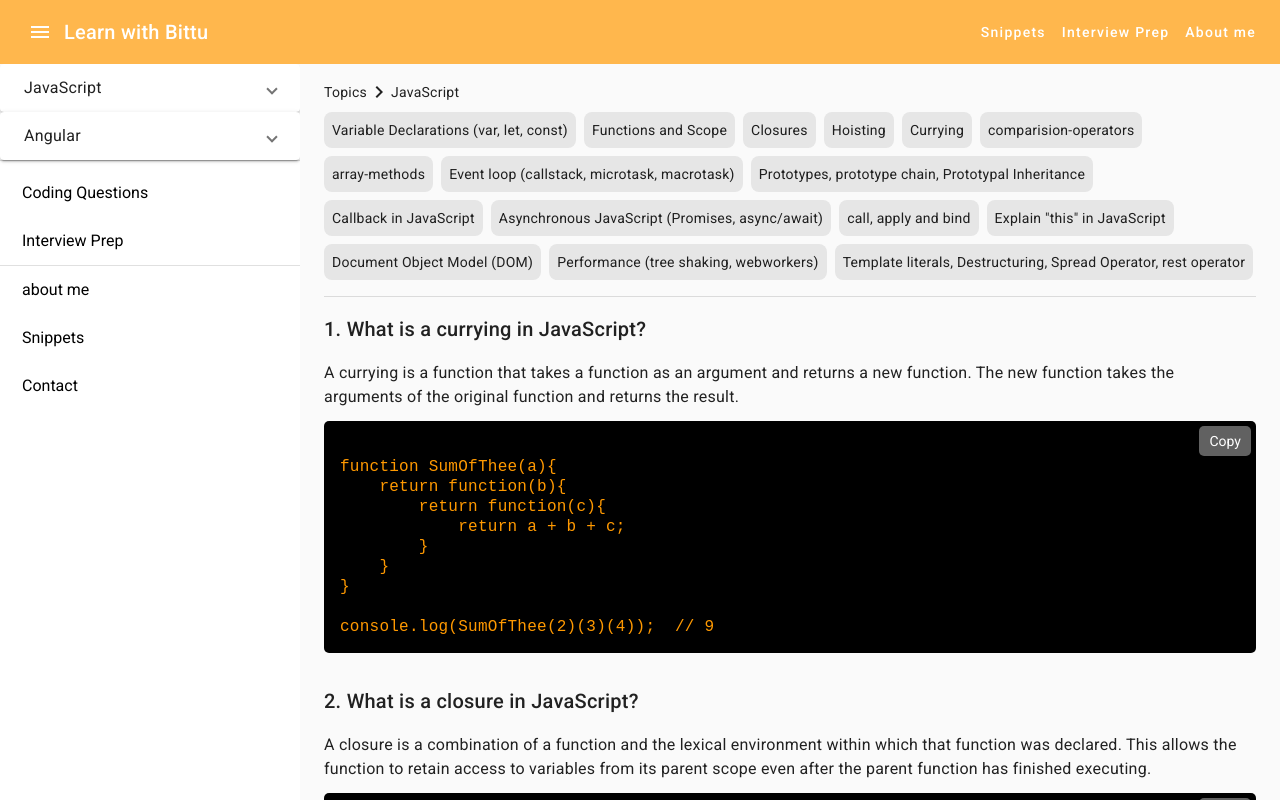
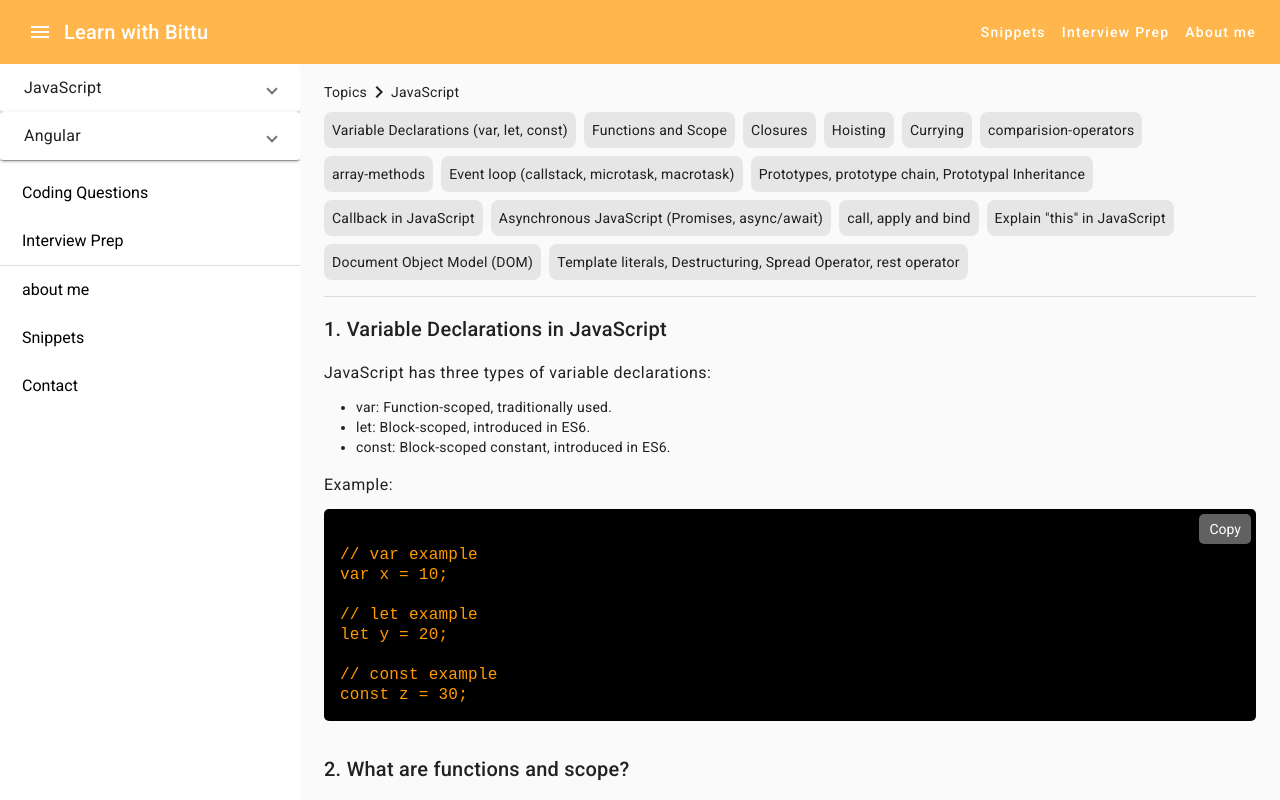
Before and after one commit to bittu1040/Learn-with-Bittu, an Angular app: page /javascript-articles in a window 1280 px wide. Built offline with nearby package versions, Linux system fonts and the light colour scheme.

Commit message:
styles and improvements

```diff
--- a/src/app/components/javascript-articles/javascript-articles.component.css
+++ b/src/app/components/javascript-articles/javascript-articles.component.css
@@ -12,6 +12,8 @@
 p{
     font-size: 1rem;
     line-height: 1.5;
+    letter-spacing: 0.5px;
+    text-align: justify;
   }
 
 
--- a/src/app/components/javascript-articles/javascript-articles.component.html
+++ b/src/app/components/javascript-articles/javascript-articles.component.html
@@ -13,7 +13,8 @@
     <div class="row mt-2 mb-3">
         <div class="col">
             <div class="d-flex flex-wrap gap-2">
-                <div *ngFor="let topic of JSTopics" class="custom-box" (click)="navigateToJSTopic(topic.id)">{{topic.name}}</div>
+                <div *ngFor="let topic of JSTopics" class="custom-box" (click)="navigateToJSTopic(topic.id)">
+                    {{topic.name}}</div>
             </div>
         </div>
     </div>
@@ -22,21 +23,34 @@
 
     <mat-divider></mat-divider>
 
-    <div class="row mt-3" id="currying">
+    <div class="row mt-3" id="variable-declarations">
         <div class="col">
-            <h2>1. What is a currying in JavaScript?</h2>
-            <p>A currying is a function that takes a function as an argument and returns a new function. The new
-                function takes the arguments of the original function and returns the result.</p>
+            <h2>1. Variable Declarations in JavaScript</h2>
+            <p>JavaScript has three types of variable declarations:</p>
+            <ul>
+                <li>var: Function-scoped, traditionally used.</li>
+                <li>let: Block-scoped, introduced in ES6.</li>
+                <li>const: Block-scoped constant, introduced in ES6.</li>
+            </ul>
+            <p>Example:</p>
             <div class="code-snippet-container">
-                <button (click)="copyToClipboard(curryingCodeSnippet)" class="copy-button">Copy</button>
-                <pre class="code-snippet">{{ curryingCodeSnippet }}</pre>
+                <button (click)="copyToClipboard(variableDeclarationSnippet)" class="copy-button">Copy</button>
+                <pre class="code-snippet">{{ variableDeclarationSnippet }}</pre>
             </div>
+        </div>
+    </div>
+
+
+    <div class="row mt-3" id="functions-and-scope">
+        <div class="col">
+            <h2>2. What are functions and scope?</h2>
+            <p>Explanation about functions and scope.</p>
         </div>
     </div>
 
     <div class="row mt-3" id="closures">
         <div class="col">
-            <h2>2. What is a closure in JavaScript?</h2>
+            <h2>3. What is a closure in JavaScript?</h2>
             <p>A closure is a combination of a function and the lexical environment within which that function was
                 declared. This allows the function to retain access to variables from its parent scope even after the
                 parent function has finished executing.</p>
@@ -47,18 +61,37 @@
         </div>
     </div>
 
+    <div class="row mt-3" id="hoisting">
+        <div class="col">
+            <h2>4. What is hoisting?</h2>
+            <p>Explanation about hoisting.</p>
+        </div>
+    </div>
+
+    <div class="row mt-3" id="currying">
+        <div class="col">
+            <h2>5. What is a currying in JavaScript?</h2>
+            <p>A currying is a function that takes a function as an argument and returns a new function. The new
+                function takes the arguments of the original function and returns the result.</p>
+            <div class="code-snippet-container">
+                <button (click)="copyToClipboard(curryingCodeSnippet)" class="copy-button">Copy</button>
+                <pre class="code-snippet">{{ curryingCodeSnippet }}</pre>
+            </div>
+        </div>
+    </div>
+
     <div class="row mt-3" id="comparison-operators">
         <div class="col">
-            <h2>3. Explain the difference between == and === operators in JavaScript.</h2>
+            <h2>6. Explain the difference between == and === operators in JavaScript.</h2>
             <p>The == operator checks for equality, but it performs type coercion if the operands are of different
                 types. On the other hand, the === operator checks for equality without performing type coercion, meaning
                 both value and type must be the same for it to return true.</p>
         </div>
     </div>
 
-    <div class="row mt-3">
+    <div class="row mt-3" id="array-methods">
         <div class="col">
-            <h2>4. List down some built-in array methods in JavaScript.</h2>
+            <h2>7. List down some built-in array methods in JavaScript.</h2>
             <p>JavaScript provides several built-in methods for manipulating arrays. Some of these methods include:</p>
             <ul>
                 <li>push()</li>
@@ -73,5 +106,55 @@
         </div>
     </div>
 
+    <div class="row mt-3" id="event-loop-callstack-microtask-macrotask">
+        <div class="col">
+            <h2>8. What is the event loop (callstack, microtask, macrotask)?</h2>
+            <p>Explanation about the event loop.</p>
+        </div>
+    </div>
+
+    <div class="row mt-3" id="prototypes-prototype-chain-prototypal-inheritance">
+        <div class="col">
+            <h2>9. What are prototypes, prototype chain, and prototypal inheritance?</h2>
+            <p>Explanation about prototypes, prototype chain, and prototypal inheritance.</p>
+        </div>
+    </div>
+
+    <div class="row mt-3" id="callback-in-javascript">
+        <div class="col">
+            <h2>10. What is a callback in JavaScript?</h2>
+            <p>Explanation about callbacks in JavaScript.</p>
+        </div>
+    </div>
+    <div class="row mt-3" id="asynchronous-javascript-promises-async-await">
+        <div class="col">
+            <h2>11. What is asynchronous JavaScript (Promises, async/await)?</h2>
+            <p>Explanation about asynchronous JavaScript using Promises and async/await.</p>
+        </div>
+    </div>
+    <div class="row mt-3" id="call-apply-and-bind">
+        <div class="col">
+            <h2>12. What are call, apply, and bind?</h2>
+            <p>Explanation about call, apply, and bind methods in JavaScript.</p>
+        </div>
+    </div>
+    <div class="row mt-3" id="explain-this-in-javascript">
+        <div class="col">
+            <h2>12. Explain "this" in JavaScript.</h2>
+            <p>Explanation about the "this" keyword in JavaScript.</p>
+        </div>
+    </div>
+    <div class="row mt-3" id="document-object-model-dom">
+        <div class="col">
+            <h2>14. What is the Document Object Model (DOM)?</h2>
+            <p>Explanation about the Document Object Model (DOM).</p>
+        </div>
+    </div>
+    <div class="row mt-3" id="template-literals-destructuring-spread-operator-rest-operator">
+        <div class="col">
+            <h2>15. What are template literals, destructuring, spread operator, and rest operator?</h2>
+            <p>Explanation about template literals, destructuring, spread operator, and rest operator.</p>
+        </div>
+    </div>
 
 </div>
--- a/src/app/components/javascript-articles/javascript-articles.component.ts
+++ b/src/app/components/javascript-articles/javascript-articles.component.ts
@@ -1,6 +1,6 @@
 import { Component, ElementRef, OnInit } from '@angular/core';
 import { Router } from '@angular/router';
-import { closureCodeSnippet, curryingCodeSnippet } from 'app/shared/code-snippets';
+import { closureCodeSnippet, curryingCodeSnippet, variableDeclarationSnippet } from 'app/shared/code-snippets';
 import { listOfQuestions } from 'app/shared/topics';
 @Component({
   selector: 'app-javascript-articles',
@@ -12,6 +12,7 @@ export class JavascriptArticlesComponent implements OnInit {
   JSTopics: any;
   curryingCodeSnippet: string = curryingCodeSnippet;
   closureCodeSnippet: string = closureCodeSnippet;
+  variableDeclarationSnippet: string=variableDeclarationSnippet;
 
   constructor(private router: Router, private el: ElementRef){}
 
--- a/src/app/shared/code-snippets.ts
+++ b/src/app/shared/code-snippets.ts
@@ -24,3 +24,13 @@ let counter = makeCounter();
 console.log(counter());  // 1
 console.log(counter());  // 2
 `;
+
+export const variableDeclarationSnippet: string=`
+// var example
+var x = 10;
+
+// let example
+let y = 20;
+
+// const example
+const z = 30;`;
--- a/src/app/shared/topics.ts
+++ b/src/app/shared/topics.ts
@@ -1,4 +1,5 @@
 export interface InterviewTopic {
+  id: string,
   name: string;
   category: string;
   difficulty: string;
@@ -22,59 +23,58 @@ export interface InterviewTopic1 {
 }
 
 export const listOfQuestions: InterviewTopic[] = [
-  { name: 'Debounce and Throttle', category: 'basicwebquestion', difficulty: 'medium', showDescription: false },
-  { name: 'Pure and impure pipe/function', category: 'basicwebquestion', difficulty: 'medium', showDescription: false },
-  { name: 'Mutability and immutability', category: 'basicwebquestion', difficulty: 'medium', showDescription: false },
-  { name: 'Async and defer', category: 'basicwebquestion', difficulty: 'medium', showDescription: false },
-  { name: 'CORS', category: 'basicwebquestion', difficulty: 'medium', showDescription: false },
-  { name: 'Web Performance Optimization', category: 'basicwebquestion', difficulty: 'medium', showDescription: false },
-  { name: 'Responsive Web Design', category: 'basicwebquestion', difficulty: 'medium', showDescription: false },
-  { name: 'What is microfrontend', category: 'basicwebquestion', difficulty: 'medium', showDescription: false },
-  { name: 'Explain PWA and SPA', category: 'basicwebquestion', difficulty: 'medium', showDescription: false },
-  { name: 'Pre-processors - SCSS or LESS', category: 'basicwebquestion', difficulty: 'medium', showDescription: false },
-  { name: 'JWT', category: 'basicwebquestion', difficulty: 'medium', showDescription: false },
-  { name: 'localStorage/sessionStorage', category: 'basicwebquestion', difficulty: 'medium', showDescription: false },
-  { name: 'How to debug your frontend application', category: 'basicwebquestion', difficulty: 'medium', showDescription: false },
-  { name: 'OOPs concepts', category: 'basicwebquestion', difficulty: 'medium', showDescription: false },
-  { name: 'Design Patterns', category: 'basicwebquestion', difficulty: 'medium', showDescription: false },
-  { name: 'What you know about unit testing', category: 'basicwebquestion', difficulty: 'medium', showDescription: false },
-  { name: 'Understand different use cases of the Promises with respect to API handling (retry API, combine 2-3 API)', category: 'basicwebquestion', difficulty: 'medium', showDescription: false },
+  { id: 'debounce-and-throttle', name: 'Debounce and Throttle', category: 'basicwebquestion', difficulty: 'medium', showDescription: false },
+  { id: 'pure-and-impure-pipe-function', name: 'Pure and impure pipe/function', category: 'basicwebquestion', difficulty: 'medium', showDescription: false },
+  { id: 'mutability-and-immutability', name: 'Mutability and immutability', category: 'basicwebquestion', difficulty: 'medium', showDescription: false },
+  { id: 'async-and-defer', name: 'Async and defer', category: 'basicwebquestion', difficulty: 'medium', showDescription: false },
+  { id: 'cors', name: 'CORS', category: 'basicwebquestion', difficulty: 'medium', showDescription: false },
+  { id: 'web-performance-optimization', name: 'Web Performance Optimization', category: 'basicwebquestion', difficulty: 'medium', showDescription: false },
+  { id: 'responsive-web-design', name: 'Responsive Web Design', category: 'basicwebquestion', difficulty: 'medium', showDescription: false },
+  { id: 'what-is-microfrontend', name: 'What is microfrontend', category: 'basicwebquestion', difficulty: 'medium', showDescription: false },
+  { id: 'explain-pwa-and-spa', name: 'Explain PWA and SPA', category: 'basicwebquestion', difficulty: 'medium', showDescription: false },
+  { id: 'pre-processors-scss-or-less', name: 'Pre-processors - SCSS or LESS', category: 'basicwebquestion', difficulty: 'medium', showDescription: false },
+  { id: 'jwt', name: 'JWT', category: 'basicwebquestion', difficulty: 'medium', showDescription: false },
+  { id: 'localstorage-sessionstorage', name: 'localStorage/sessionStorage', category: 'basicwebquestion', difficulty: 'medium', showDescription: false },
+  { id: 'how-to-debug-your-frontend-application', name: 'How to debug your frontend application', category: 'basicwebquestion', difficulty: 'medium', showDescription: false },
+  { id: 'oops-concepts', name: 'OOPs concepts', category: 'basicwebquestion', difficulty: 'medium', showDescription: false },
+  { id: 'design-patterns', name: 'Design Patterns', category: 'basicwebquestion', difficulty: 'medium', showDescription: false },
+  { id: 'what-you-know-about-unit-testing', name: 'What you know about unit testing', category: 'basicwebquestion', difficulty: 'medium', showDescription: false },
+  { id: 'understand-different-use-cases-of-the-promises-with-respect-to-api-handling', name: 'Understand different use cases of the Promises with respect to API handling (retry API, combine 2-3 API)', category: 'basicwebquestion', difficulty: 'medium', showDescription: false },
 
-  { name: 'Variable Declarations (var, let, const)', category: 'javascript', difficulty: 'easy', showDescription: false },
-  { name: 'Functions and Scope', category: 'javascript', difficulty: 'easy', showDescription: false },
-  { name: 'Closures', category: 'javascript', difficulty: 'easy', showDescription: false },
-  { name: 'Hoisting', category: 'javascript', difficulty: 'easy', showDescription: false },
-  { name: 'Currying', category: 'javascript', difficulty: 'easy', showDescription: false },
-  { name: 'comparision-operators', category: 'javascript', difficulty: 'easy', showDescription: false },
-  { name: 'array-methods', category: 'javascript', difficulty: 'easy', showDescription: false },
-  { name: 'Event loop (callstack, microtask, macrotask)', category: 'javascript', difficulty: 'easy', showDescription: false },
-  { name: 'Prototypes, prototype chain, Prototypal Inheritance', category: 'javascript', difficulty: 'easy', showDescription: false },
-  { name: 'Callback in JavaScript', category: 'javascript', difficulty: 'easy', showDescription: false },
-  { name: 'Asynchronous JavaScript (Promises, async/await)', category: 'javascript', difficulty: 'easy', showDescription: false },
-  { name: 'call, apply and bind', category: 'javascript', difficulty: 'easy', showDescription: false },
-  { name: 'Explain "this" in JavaScript', category: 'javascript', difficulty: 'easy', showDescription: false },
-  { name: 'Document Object Model (DOM)', category: 'javascript', difficulty: 'easy', showDescription: false },
-  { name: 'Performance (tree shaking, webworkers)', category: 'javascript', difficulty: 'easy', showDescription: false },
-  { name: 'Template literals, Destructuring, Spread Operator, rest operator', category: 'javascript', difficulty: 'easy', showDescription: false },
+  { id: 'variable-declarations', name: 'Variable Declarations (var, let, const)', category: 'javascript', difficulty: 'easy', showDescription: false },
+  { id: 'functions-and-scope', name: 'Functions and Scope', category: 'javascript', difficulty: 'easy', showDescription: false },
+  { id: 'closures', name: 'Closures', category: 'javascript', difficulty: 'easy', showDescription: false },
+  { id: 'hoisting', name: 'Hoisting', category: 'javascript', difficulty: 'easy', showDescription: false },
+  { id: 'currying', name: 'Currying', category: 'javascript', difficulty: 'easy', showDescription: false },
+  { id: 'comparison-operators', name: 'comparision-operators', category: 'javascript', difficulty: 'easy', showDescription: false },
+  { id: 'array-methods', name: 'array-methods', category: 'javascript', difficulty: 'easy', showDescription: false },
+  { id: 'event-loop-callstack-microtask-macrotask', name: 'Event loop (callstack, microtask, macrotask)', category: 'javascript', difficulty: 'easy', showDescription: false },
+  { id: 'prototypes-prototype-chain-prototypal-inheritance', name: 'Prototypes, prototype chain, Prototypal Inheritance', category: 'javascript', difficulty: 'easy', showDescription: false },
+  { id: 'callback-in-javascript', name: 'Callback in JavaScript', category: 'javascript', difficulty: 'easy', showDescription: false },
+  { id: 'asynchronous-javascript-promises-async-await', name: 'Asynchronous JavaScript (Promises, async/await)', category: 'javascript', difficulty: 'easy', showDescription: false },
+  { id: 'call-apply-and-bind', name: 'call, apply and bind', category: 'javascript', difficulty: 'easy', showDescription: false },
+  { id: 'explain-this-in-javascript', name: 'Explain "this" in JavaScript', category: 'javascript', difficulty: 'easy', showDescription: false },
+  { id: 'document-object-model-dom', name: 'Document Object Model (DOM)', category: 'javascript', difficulty: 'easy', showDescription: false },
+  { id: 'template-literals-destructuring-spread-operator-rest-operator', name: 'Template literals, Destructuring, Spread Operator, rest operator', category: 'javascript', difficulty: 'easy', showDescription: false },
 
-  { name: 'Angular workflow', category: 'angular', difficulty: 'medium', showDescription: false },
-  { name: 'Lifecycle hooks', category: 'angular', difficulty: 'medium', showDescription: false },
-  { name: 'Component communication', category: 'angular', difficulty: 'medium', showDescription: false },
-  { name: 'Directives (Structural, Attribute and Custom)', category: 'angular', difficulty: 'medium', showDescription: false },
-  { name: 'Pipes (Pure, Impure, Built-in)', category: 'angular', difficulty: 'medium', showDescription: false },
-  { name: 'Injectable and Singleton Services', category: 'angular', difficulty: 'medium', showDescription: false },
-  { name: 'Dependency Injection', category: 'angular', difficulty: 'medium', showDescription: false },
-  { name: 'host listener and host binding', category: 'angular', difficulty: 'medium', showDescription: false },
-  { name: 'One way and two-way Data Binding', category: 'angular', difficulty: 'medium', showDescription: false },
-  { name: 'Route/Auth Guards', category: 'angular', difficulty: 'medium', showDescription: false },
-  { name: 'Lazy loading', category: 'angular', difficulty: 'medium', showDescription: false },
-  { name: 'Template/Reactive Forms and Validations', category: 'angular', difficulty: 'medium', showDescription: false },
-  { name: 'Observable and Promises', category: 'angular', difficulty: 'medium', showDescription: false },
-  { name: 'RXJS Operators', category: 'angular', difficulty: 'medium', showDescription: false },
-  { name: 'Subject and behavior subject', category: 'angular', difficulty: 'medium', showDescription: false },
-  { name: 'HTTP (Req/Res) Interceptor', category: 'angular', difficulty: 'medium', showDescription: false },
-  { name: 'Change Detection and OnPush', category: 'angular', difficulty: 'medium', showDescription: false },
-  { name: "dist and bundle", category: 'angular', difficulty: 'medium', showDescription: false }
+  { id: 'angular-workflow', name: 'Angular workflow', category: 'angular', difficulty: 'medium', showDescription: false },
+  { id: 'lifecycle-hooks', name: 'Lifecycle hooks', category: 'angular', difficulty: 'medium', showDescription: false },
+  { id: 'component-communication', name: 'Component communication', category: 'angular', difficulty: 'medium', showDescription: false },
+  { id: 'directives', name: 'Directives (Structural, Attribute and Custom)', category: 'angular', difficulty: 'medium', showDescription: false },
+  { id: 'pipes', name: 'Pipes (Pure, Impure, Built-in)', category: 'angular', difficulty: 'medium', showDescription: false },
+  { id: 'injectable-and-singleton-services', name: 'Injectable and Singleton Services', category: 'angular', difficulty: 'medium', showDescription: false },
+  { id: 'dependency-injection', name: 'Dependency Injection', category: 'angular', difficulty: 'medium', showDescription: false },
+  { id: 'host-listener-and-host-binding', name: 'host listener and host binding', category: 'angular', difficulty: 'medium', showDescription: false },
+  { id: 'one-way-and-two-way-data-binding', name: 'One way and two-way Data Binding', category: 'angular', difficulty: 'medium', showDescription: false },
+  { id: 'route-auth-guards', name: 'Route/Auth Guards', category: 'angular', difficulty: 'medium', showDescription: false },
+  { id: 'lazy-loading', name: 'Lazy loading', category: 'angular', difficulty: 'medium', showDescription: false },
+  { id: 'template-reactive-forms-and-validations', name: 'Template/Reactive Forms and Validations', category: 'angular', difficulty: 'medium', showDescription: false },
+  { id: 'observable-and-promises', name: 'Observable and Promises', category: 'angular', difficulty: 'medium', showDescription: false },
+  { id: 'rxjs-operators', name: 'RXJS Operators', category: 'angular', difficulty: 'medium', showDescription: false },
+  { id: 'subject-and-behavior-subject', name: 'Subject and behavior subject', category: 'angular', difficulty: 'medium', showDescription: false },
+  { id: 'http-interceptor', name: 'HTTP (Req/Res) Interceptor', category: 'angular', difficulty: 'medium', showDescription: false },
+  { id: 'change-detection-and-onpush', name: 'Change Detection and OnPush', category: 'angular', difficulty: 'medium', showDescription: false },
+  { id: 'dist-and-bundle', name: 'dist and bundle', category: 'angular', difficulty: 'medium', showDescription: false }
 ];
 
 
```
